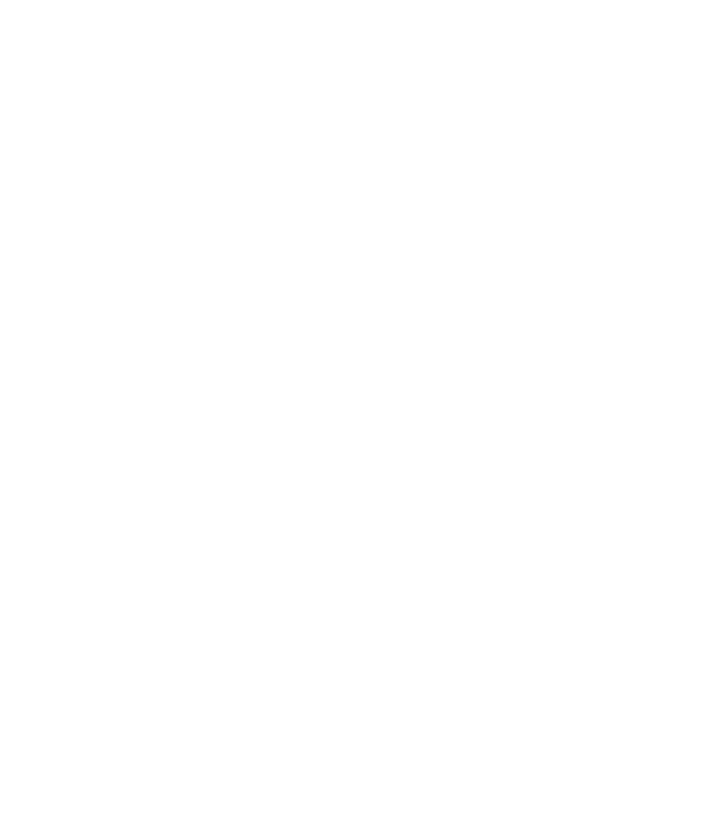
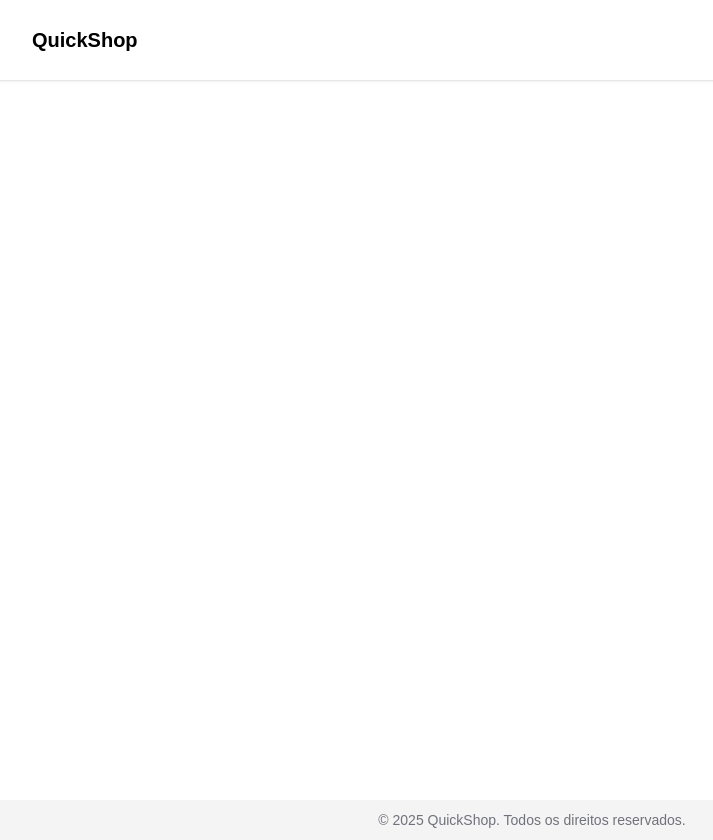
Before and after one commit to henriquegarcia-web/quick-product-page, a Next.js app: page / in a window 1280 px wide. Shown: the whole page, without its empty margins (108-821 px from the left). Before the commit the page ends 800 px from the top, so only its background shows below. Built offline with nearby package versions, Linux system fonts and the light colour scheme.

Commit message:
styles: Estilização inicial do MainLayout, Header e Footer

```diff
--- a/eslint.config.mjs
+++ b/eslint.config.mjs
@@ -1,13 +1,13 @@
-import { dirname } from 'path';
-import { fileURLToPath } from 'url';
-import { FlatCompat } from '@eslint/eslintrc';
+import { dirname } from 'path'
+import { fileURLToPath } from 'url'
+import { FlatCompat } from '@eslint/eslintrc'
 
-const __filename = fileURLToPath(import.meta.url);
-const __dirname = dirname(__filename);
+const __filename = fileURLToPath(import.meta.url)
+const __dirname = dirname(__filename)
 
 const compat = new FlatCompat({
   baseDirectory: __dirname,
-});
+})
 
 const eslintConfig = [
   ...compat.extends('next/core-web-vitals', 'next/typescript'),
@@ -23,9 +23,10 @@
       'react/jsx-key': 'error',
       'no-console': ['warn', { allow: ['warn', 'error'] }],
       'no-unused-vars': ['warn', { argsIgnorePattern: '^_' }],
+      '@typescript-eslint/no-unused-vars': ['warn', { argsIgnorePattern: '^_' }],
       '@next/next/no-html-link-for-pages': 'off',
     },
   },
-];
+]
 
-export default eslintConfig;
+export default eslintConfig
--- a/src/app/layout.tsx
+++ b/src/app/layout.tsx
@@ -16,7 +16,7 @@
 }>) {
   return (
     <html lang="pt-br">
-      <body className={`${openSans.variable} font-sans antialiased bg-white text-zinc-900`}>
+      <body className={`${openSans.variable} font-sans antialiased`}>
         <MainLayout>{children}</MainLayout>
       </body>
     </html>
--- a/src/app/produtos/[slug]/page.tsx
+++ b/src/app/produtos/[slug]/page.tsx
@@ -1,3 +1,3 @@
 export default function ProductDetailPage() {
-  return <></>
+  return <>Teste</>
 }
--- /dev/null
+++ b/src/components/shared/Footer.tsx
@@ -0,0 +1,9 @@
+export default function Footer() {
+  return (
+    <footer className="flex w-full h-[var(--footer-height)] justify-center items-center px-6 bg-zinc-100">
+      <span className="text-sm text-zinc-500">
+        © {new Date().getFullYear()} QuickShop. Todos os direitos reservados.
+      </span>
+    </footer>
+  )
+}
--- /dev/null
+++ b/src/components/shared/Header.tsx
@@ -0,0 +1,11 @@
+export default function Header() {
+  return (
+    <header className="fixed top-0 z-50 flex justify-center w-full h-[var(--header-height)] px-6 bg-white shadow-sm">
+      <div className="flex items-center w-full max-w-[var(--wrapper-width)]">
+        <div className="max-w-7xl flex items-center justify-between">
+          <span className="text-xl font-bold text-black">QuickShop</span>
+        </div>
+      </div>
+    </header>
+  )
+}
--- a/src/components/shared/MainLayout.tsx
+++ b/src/components/shared/MainLayout.tsx
@@ -1,14 +1,14 @@
-'use client'
-
-// import Header from './Header';
-// import Footer from './Footer';
+import Header from './Header'
+import Footer from './Footer'
 
 export default function MainLayout({ children }: { children: React.ReactNode }) {
   return (
     <>
-      {/* <Header /> */}
-      <main className="min-h-screen">{children}</main>
-      {/* <Footer /> */}
+      <Header />
+      <main className="flex justify-center w-full h-screen pt-[var(--header-height)] px-6">
+        <div className="w-full max-w-[var(--wrapper-width)] pt-6">{children}</div>
+      </main>
+      <Footer />
     </>
   )
 }
--- a/src/styles/globals.css
+++ b/src/styles/globals.css
@@ -3,6 +3,11 @@
 :root {
   --background: #ffffff;
   --foreground: #171717;
+
+  --wrapper-width: 1000px;
+
+  --header-height: 80px;
+  --footer-height: 40px;
 }
 
 @theme inline {
@@ -12,15 +17,19 @@
   --font-mono: var(--font-geist-mono);
 }
 
-@media (prefers-color-scheme: dark) {
+/* @media (prefers-color-scheme: dark) {
   :root {
     --background: #0a0a0a;
     --foreground: #ededed;
   }
-}
+} */
 
 body {
   background: var(--background);
   color: var(--foreground);
   font-family: Arial, Helvetica, sans-serif;
 }
+
+.test {
+  border: 1px solid red;
+}
```
